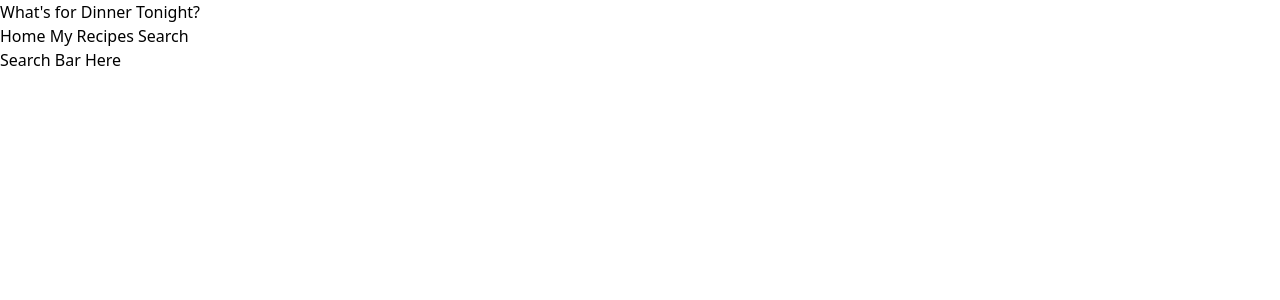
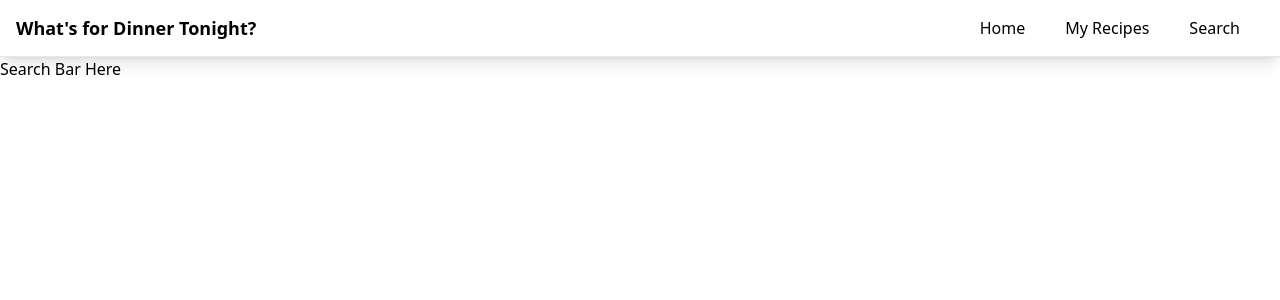
Before and after one commit to angski11422/whats-for-dinner, a React (Vite) app: page /search in a window 1280 px wide. Shown: the top 300 px of the page. Built offline with nearby package versions, Linux system fonts and the light colour scheme.

Commit message:
nav bar css

```diff
--- a/src/components/NavBar.jsx
+++ b/src/components/NavBar.jsx
@@ -4,12 +4,16 @@ import { Link } from 'react-router-dom'
 
 function NavBar() {
     return (
-        <div>
-            <h1>What's for Dinner Tonight?</h1>
-            <Link to='./'>Home </Link>
-            <Link to='./myrecipes'>My Recipes </Link>
-            <Link to='./search'>Search </Link>
-        </div>
+        <nav className="flex px-4 border-b md:shadow-lg items-center relative">
+            <div className="text-lg font-bold md:py-0 py-4">
+                What's for Dinner Tonight?
+            </div>
+            <ul className="md:px-2 ml-auto md:flex md:space-x-2 absolute md:relative top-full left-0 right-0">
+                <Link className="flex md:inline-flex p-4 items-center hover:bg-gray-50" to='./'>Home </Link>
+                <Link className="flex md:inline-flex p-4 items-center hover:bg-gray-50" to='./myrecipes'>My Recipes </Link>
+                <Link className="flex md:inline-flex p-4 items-center hover:bg-gray-50" to='./search'>Search </Link>
+            </ul>
+        </nav>
     );
 }
 
--- a/tailwind.config.js
+++ b/tailwind.config.js
@@ -1,7 +1,6 @@
 /** @type {import('tailwindcss').Config} */
 export default {
   content: ['./index.html', './src/**/*.{jsx,js}'],
-  darkMode: 'class',
   theme: {
     extend: {
       fontFamily: {
```
